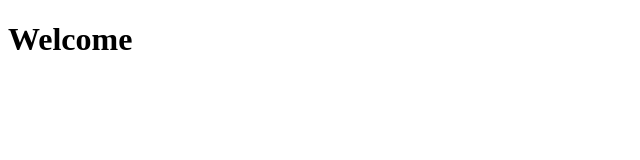
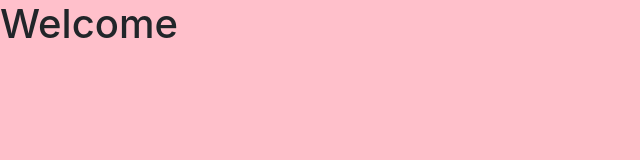
Before and after one commit to ashleydjohnson/Hogwarts, a website: page index.html in a window 1280 px wide. Shown: the whole page, without its empty margins (0-640 px from the left). Drawn offline with nearby package versions, Linux system fonts and the light colour scheme.

Commit message:
link CSS & JS

```diff
--- a/index.html
+++ b/index.html
@@ -1,12 +1,31 @@
 <!DOCTYPE html>
 <html lang="en">
+
 <head>
     <meta charset="UTF-8">
     <meta http-equiv="X-UA-Compatible" content="IE=edge">
     <meta name="viewport" content="width=device-width, initial-scale=1.0">
+
+    <!---Bootstrap CSS -->
+    <link rel="stylesheet" href="node_modules/bootstrap/dist/css/bootstrap.min.css" />
+
+    <!---Additional CSS-->
+    <link rel="stylesheet" href="node_modules/font-awesome/css/font-awesome.min.css" />
+    <link rel="stylesheet" href="node_modules/bootstrap-social/bootstrap-social.css" />
+    <link rel="stylesheet" href="https://fonts.googleapis.com/css?family=Lobster|Open+Sans" />
+    <link rel="stylesheet" href="stylesheet.css" />
+
     <title>Document</title>
 </head>
+
 <body>
     <h1>Welcome</h1>
+
+    <!-- jQuery must come first, then Popper.js, then the Bootstrap JavaScript plugins.-->
+    <script src="node_modules/jquery/dist/jquery.slim.min.js"></script>
+    <script src="node_modules/popper.js/dist/umd/popper.min.js"></script>
+    <script src="node_modules/bootstrap/dist/js/bootstrap.min.js"></script>
+
 </body>
+
 </html>
```
